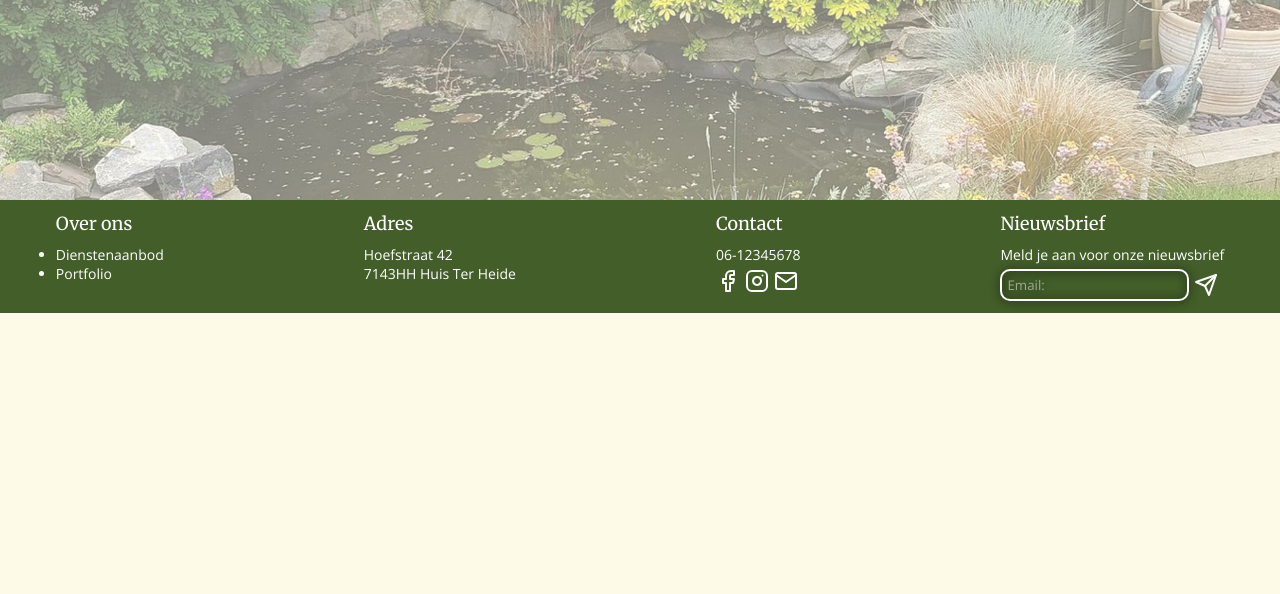
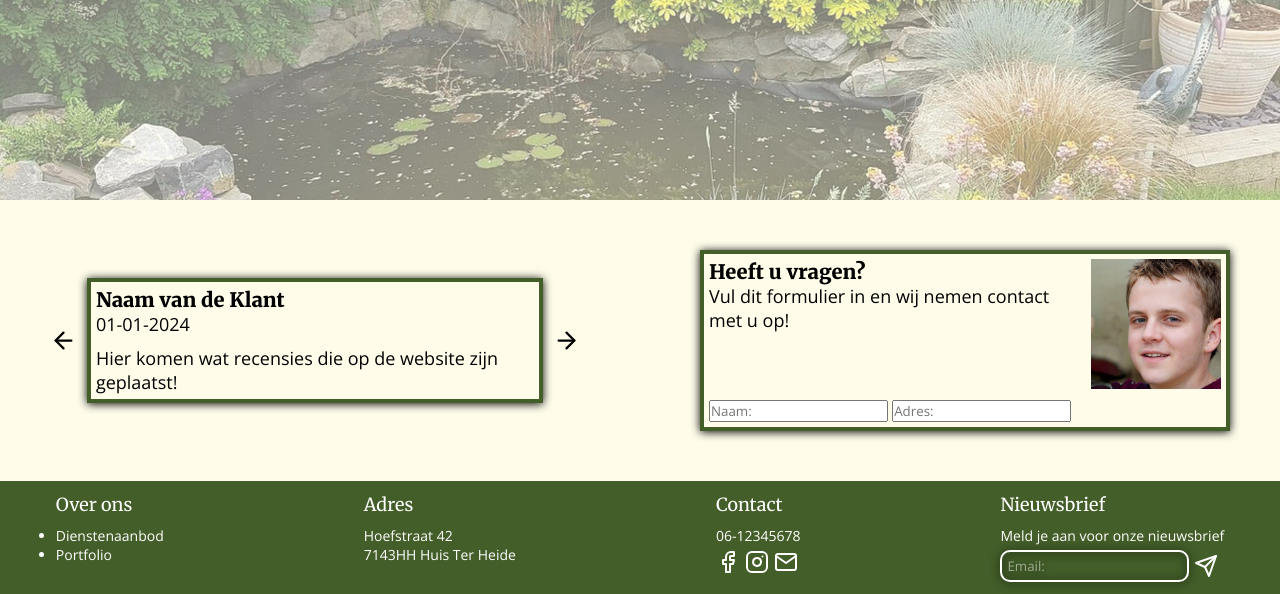
Before and after one commit to xbNkY/hoogendijk-hoveniers-website, a PHP site: page / in a window 1280 px wide. Shown: the part 643-1237 px from the top of the page. Before the commit the page ends 956 px from the top, so only its background shows below. Run offline with PHP 8.4, Linux system fonts and the light colour scheme.

Commit message:
begonnen met review en contact

```diff
--- a/css/homepage.css
+++ b/css/homepage.css
@@ -43,6 +43,7 @@
   position: relative;
   z-index: 1;
   grid-column-start: 2;
+  filter: drop-shadow(0px 1px 5px);
 }
 
 .offers-text {
@@ -72,11 +73,11 @@
   object-fit: cover;
 }
 
-.slide-arrow {
+.arrow {
   width: 30px;
 }
 
-.slide-arrow:hover {
+.arrow:hover {
   cursor: pointer;
 }
 
@@ -86,3 +87,34 @@
   object-fit: cover;
   opacity: 0.5;
 }
+
+.review-and-contact {
+  display: grid;
+  grid-template-columns: repeat(2, 1fr);
+  gap: 120px;
+  padding-block: 50px;
+  padding-inline: 50px;
+}
+
+.reviews {
+  display: flex;
+  flex-direction: row;
+  gap: 10px;
+  align-items: center;
+}
+
+.name-and-date {
+  display: flex;
+  flex-direction: column;
+}
+
+.text-and-image {
+  display: flex;
+  flex-direction: row;
+  gap: 20px;
+}
+
+.customer {
+  width: 130px;
+  height: 130px;
+}
--- a/index.php
+++ b/index.php
@@ -28,11 +28,11 @@
 
         <!-- even temporary op deze manier zodat we wel zien hoe het wordt als het uiteindelijk werkt -->
         <div class="slideshow">
-            <img class="slide-arrow" src="assets/arrow-left.svg" alt="arrow-left">
+            <img class="arrow" src="assets/arrow-left.svg" alt="arrow-left">
             <img class="slide-img" src="assets/fotos/slide1.webp" alt="slide1">
             <img class="slide-img" src="assets/fotos/slide2.webp" alt="slide2">
             <img class="slide-img" src="assets/fotos/slide3.webp" alt="slide3">
-            <img class="slide-arrow" src="assets/arrow-right.svg" alt="arrow-right">
+            <img class="arrow" src="assets/arrow-right.svg" alt="arrow-right">
         </div>
     </div>
 
@@ -40,7 +40,37 @@
         <img class="seperator-img" src="assets/fotos/bg.jpeg" alt="seperator">
     </div>
 
+    <div class="review-and-contact">
+        <div class="reviews">
+            <img class="arrow" src="assets/arrow-left.svg" alt="arrow-left">
+            <div class="text-box">
+                <div class="name-and-date">
+                    <p class="head-text">Naam van de Klant</p>
+                    <p class="info-text">01-01-2024</p>
+                </div>
+                <p class="info-text">Hier komen wat recensies die op de website zijn geplaatst!</p>
+            </div>
+            <img class="arrow" src="assets/arrow-right.svg" alt="arrow-right">
+        </div>
 
+        <div class="contact">
+            <div class="text-box">
+                <div class="text-and-image">
+                    <div class="contact-text">
+                        <p class="head-text">Heeft u vragen?</p>
+                        <p class="info-text">Vul dit formulier in en wij nemen contact met u op!</p>
+                    </div>
+
+                    <img class="customer" src="assets/hendrik.jpg" alt="hendrik">
+                </div>
+
+                <form class="contact-form">
+                    <input class="contact-input" type="text" name="name" placeholder="Naam:">
+                    <input class="contact-input" type="text" name="adres" placeholder="Adres:">
+                </form>
+            </div>
+        </div>
+    </div>
 
     <?php include "footer.php" ?>
 
```
Also changed, not shown: assets/hendrik.jpg (added).
